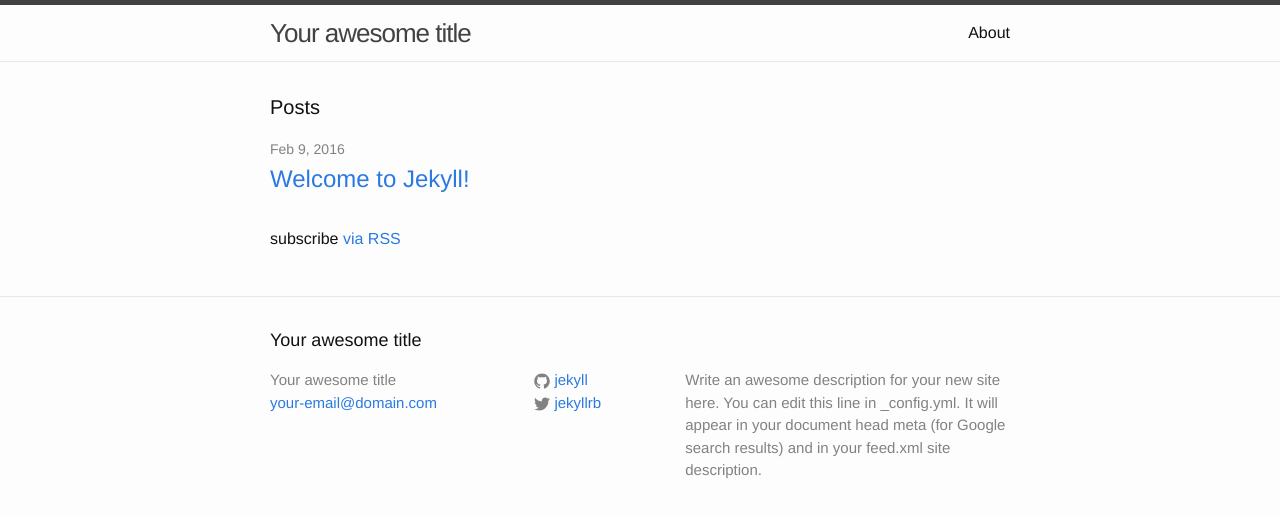
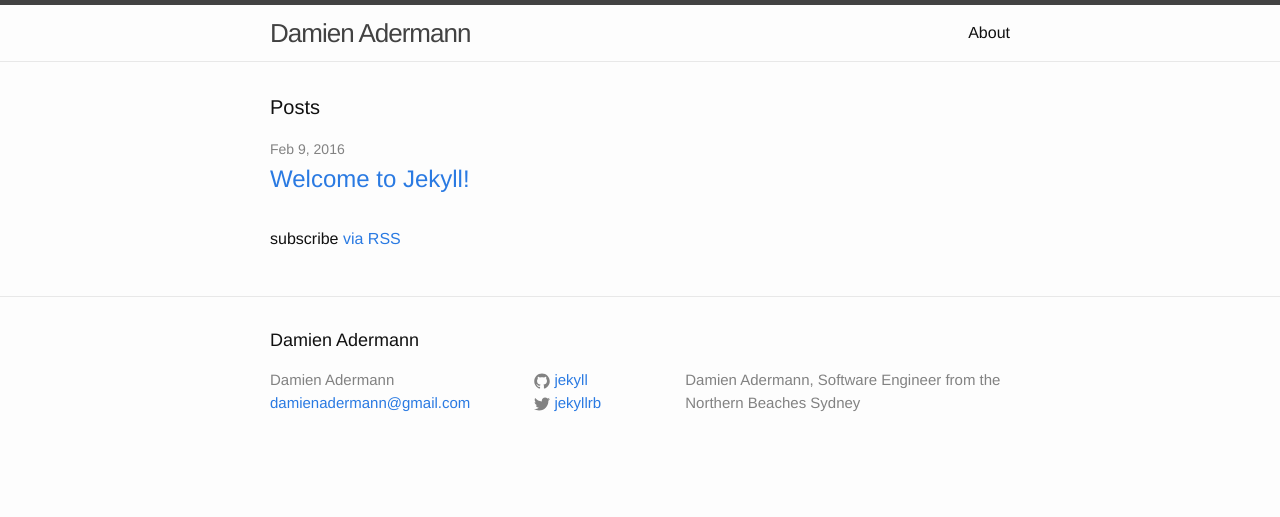
Before and after one commit to damienadermann/damienadermann.github.io, a Jekyll site: the page built from index.html, in a window 1280 px wide. Shown: the top 517 px of the page. Built offline with Jekyll 4.4.1, drawn with Linux system fonts in a browser that asks for light colours.

Commit message:
Updated config with my details

```diff
--- a/_config.yml
+++ b/_config.yml
@@ -6,14 +6,12 @@
 # 'jekyll serve'. If you change this file, please restart the server process.
 
 # Site settings
-title: Your awesome title
-email: your-email@domain.com
+title: Damien Adermann
+email: damienadermann@gmail.com
 description: > # this means to ignore newlines until "baseurl:"
-  Write an awesome description for your new site here. You can edit this
-  line in _config.yml. It will appear in your document head meta (for
-  Google search results) and in your feed.xml site description.
+  Damien Adermann, Software Engineer from the Northern Beaches Sydney
 baseurl: "" # the subpath of your site, e.g. /blog
-url: "http://yourdomain.com" # the base hostname & protocol for your site
+url: "http://damienadermann.github.io" # the base hostname & protocol for your site
 twitter_username: jekyllrb
 github_username:  jekyll
 
```
